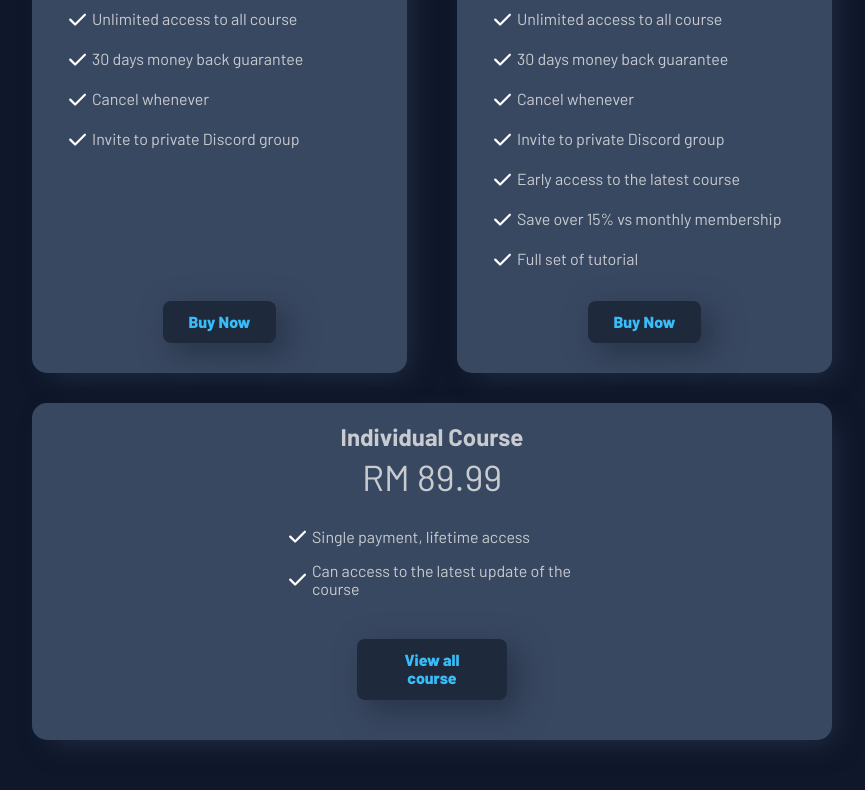
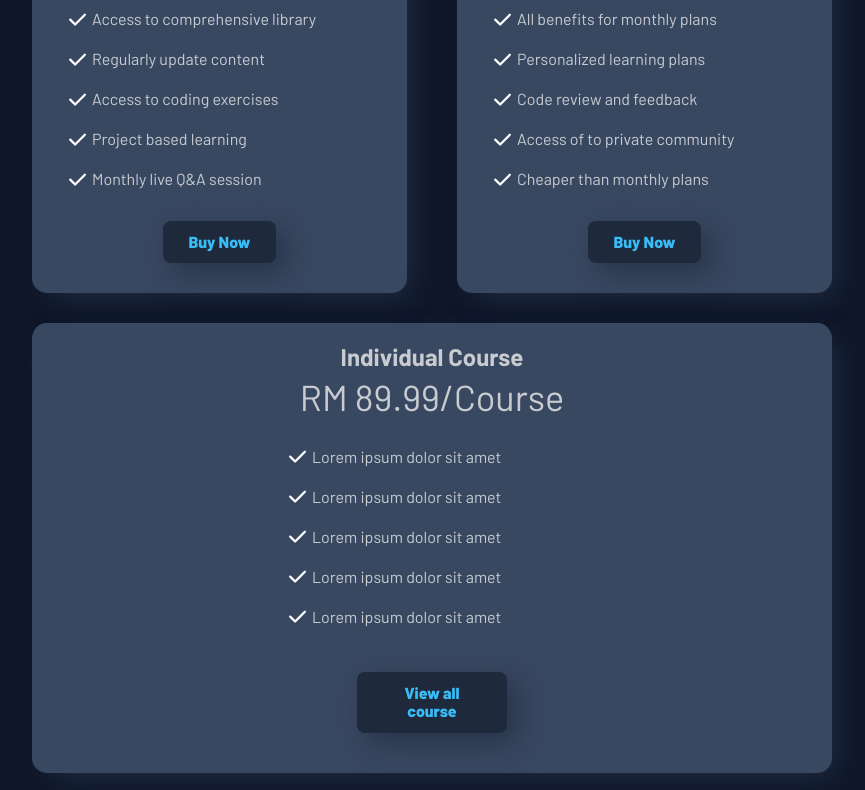
Before and after one commit to AlstonChan/ApexCode, a website with bundled scripts: page pricing.html in a window 1280 px wide. Shown: the part 682-1472 px from the top of the page, without its empty margins (208-1073 px from the left). Built offline with nearby package versions, Linux system fonts and the light colour scheme; no server answers.

Commit message:
update gateway and pricing

```diff
--- a/pricing.html
+++ b/pricing.html
@@ -27,58 +27,54 @@
       <div class="cardContainer">
         <div class="card">
           <h3>Monthly Membership</h3>
-          <p class="price">RM 39.99</p>
+          <p class="price">RM 40</p>
           <ul>
             <li>
               <img src="public/assets/images/icons/CheckIcon-white.svg" width="30" height="30" />
-              <p>Unlimited access to all course</p>
+              <p>Access to comprehensive library</p>
             </li>
             <li>
               <img src="public/assets/images/icons/CheckIcon-white.svg" width="30" height="30" />
-              <p>30 days money back guarantee</p>
+              <p>Regularly update content</p>
             </li>
             <li>
               <img src="public/assets/images/icons/CheckIcon-white.svg" width="30" height="30" />
-              <p>Cancel whenever</p>
+              <p>Access to coding exercises</p>
             </li>
             <li>
               <img src="public/assets/images/icons/CheckIcon-white.svg" width="30" height="30" />
-              <p>Invite to private Discord group</p>
+              <p>Project based learning</p>
+            </li>
+            <li>
+              <img src="public/assets/images/icons/CheckIcon-white.svg" width="30" height="30" />
+              <p>Monthly live Q&A session</p>
             </li>
           </ul>
           <a href="#">Buy Now</a>
         </div>
         <div class="card">
           <h3>Yearly Membership</h3>
-          <p class="price">RM 399.99</p>
+          <p class="price">RM 400</p>
           <ul>
             <li>
               <img src="public/assets/images/icons/CheckIcon-white.svg" width="30" height="30" />
-              <p>Unlimited access to all course</p>
+              <p>All benefits for monthly plans</p>
             </li>
             <li>
               <img src="public/assets/images/icons/CheckIcon-white.svg" width="30" height="30" />
-              <p>30 days money back guarantee</p>
+              <p>Personalized learning plans</p>
             </li>
             <li>
               <img src="public/assets/images/icons/CheckIcon-white.svg" width="30" height="30" />
-              <p>Cancel whenever</p>
+              <p>Code review and feedback</p>
             </li>
             <li>
               <img src="public/assets/images/icons/CheckIcon-white.svg" width="30" height="30" />
-              <p>Invite to private Discord group</p>
+              <p>Access of to private community</p>
             </li>
             <li>
               <img src="public/assets/images/icons/CheckIcon-white.svg" width="30" height="30" />
-              <p>Early access to the latest course</p>
-            </li>
-            <li>
-              <img src="public/assets/images/icons/CheckIcon-white.svg" width="30" height="30" />
-              <p>Save over 15% vs monthly membership</p>
-            </li>
-            <li>
-              <img src="public/assets/images/icons/CheckIcon-white.svg" width="30" height="30" />
-              <p>Full set of tutorial</p>
+              <p>Cheaper than monthly plans</p>
             </li>
           </ul>
           <a href="#">Buy Now</a>
@@ -86,15 +82,27 @@
       </div>
       <div class="individual">
         <h3>Individual Course</h3>
-        <p>RM 89.99</p>
+        <p>RM 89.99/Course</p>
         <ul>
           <li>
             <img src="public/assets/images/icons/CheckIcon-white.svg" width="30" height="30" />
-            <p>Single payment, lifetime access</p>
+            <p>Lorem ipsum dolor sit amet</p>
           </li>
           <li>
             <img src="public/assets/images/icons/CheckIcon-white.svg" width="30" height="30" />
-            <p>Can access to the latest update of the course</p>
+            <p>Lorem ipsum dolor sit amet</p>
+          </li>
+          <li>
+            <img src="public/assets/images/icons/CheckIcon-white.svg" width="30" height="30" />
+            <p>Lorem ipsum dolor sit amet</p>
+          </li>
+          <li>
+            <img src="public/assets/images/icons/CheckIcon-white.svg" width="30" height="30" />
+            <p>Lorem ipsum dolor sit amet</p>
+          </li>
+          <li>
+            <img src="public/assets/images/icons/CheckIcon-white.svg" width="30" height="30" />
+            <p>Lorem ipsum dolor sit amet</p>
           </li>
         </ul>
         <a href="all-course.html">View all course</a>
@@ -122,8 +130,8 @@
           <tr>
             <th>Payment</th>
             <td>RM89.99 / one time</td>
-            <td>RM39.99 / month</td>
-            <td>RM399.99 / year</td>
+            <td>RM40 / month</td>
+            <td>RM400 / year</td>
           </tr>
           <tr>
             <th>Access to all course</th>
--- a/public/style/pages/payment_gateway.css
+++ b/public/style/pages/payment_gateway.css
@@ -15,48 +15,53 @@
 .payment {
   display: flex;
   justify-content: space-evenly;
-  gap: 100px;
+  gap: 50px;
 }
 
 .payment_form {
   background-color: var(--neutral-light);
-  padding: 10px 40px;
-  margin: 50px 0 100px 0;
+  padding: 10px 10px;
+  margin: 50px 20px 100px 20px;
   border-radius: 15px;
   box-shadow: 10px 10px var(--neutral-hover);
 }
 img {
-  margin: 0 0 0 110px;
+  margin: 0 250px;
   border-radius: 50px;
+  z-index: 1;
 }
-.payment_form > h3 {
+.text{
+  display: flex;
+  flex-direction: column;
+}
+.text > h3 {
   font-size: var(--fs-2xl);
   text-align: center;
   padding: 10px 0 0 0;
+  margin: 0;
+}
+.text > p{
+  font-size: var(--fs-lg);
+  text-align: center;
+  margin: 0;
 }
 .gateway {
   font-size: var(--fs-xl);
-  margin: 0 0 20px 0;
+  margin: 20px 20px 50px 20px;
 }
 .info {
   display: flex;
   flex-direction: column;
 }
-.card_number::placeholder {
-  color: var(--base-content);
-}
-
-.CVC::placeholder {
-  color: var(--base-content);
-}
 
 .select_date {
   display: flex;
   flex-direction: row;
+
 }
 .date {
   cursor: pointer;
-  margin: 0 0 0 5px;
+  margin: 0 0 10px 5px;
 }
 
 .btn {
@@ -76,14 +81,21 @@ label {
   font-weight: 600;
 }
 .input {
-  border-radius: 15px;
   margin: 1px 1px 10px 0;
   padding: 0 0 0 10px;
   font-size: var(--fs-xl);
-  font-weight: 400;
+  font-weight: 100;
+  height: 50px;
 }
-input {
-  border-radius: 15px;
+input, select {
+  border-radius: 4px;
+  font-size: var(--fs-lg);
+}
+input{
+  width:500px ;
+}
+select{
+  width: 245px;
 }
 
 #popup {
```
Also changed, not shown: payment_gateway.html (+5 -1 lines).
